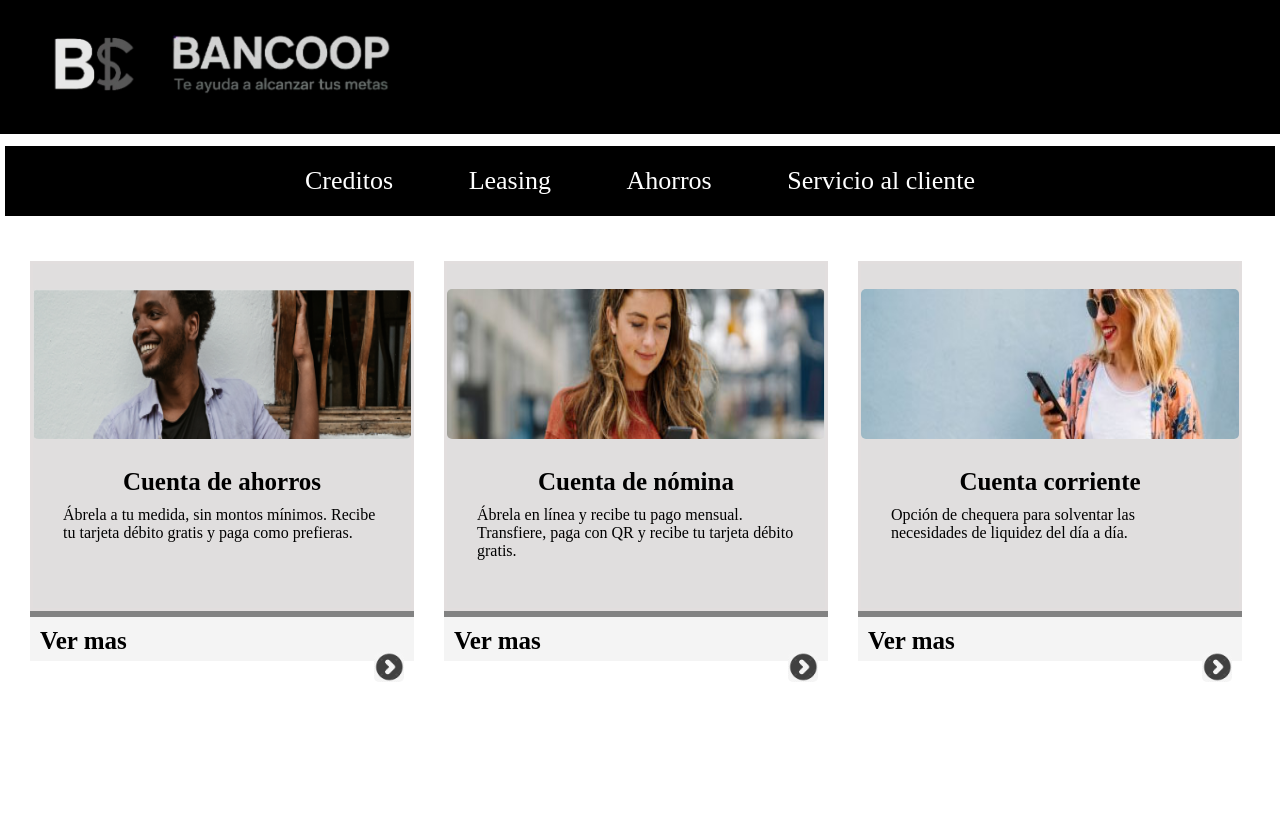
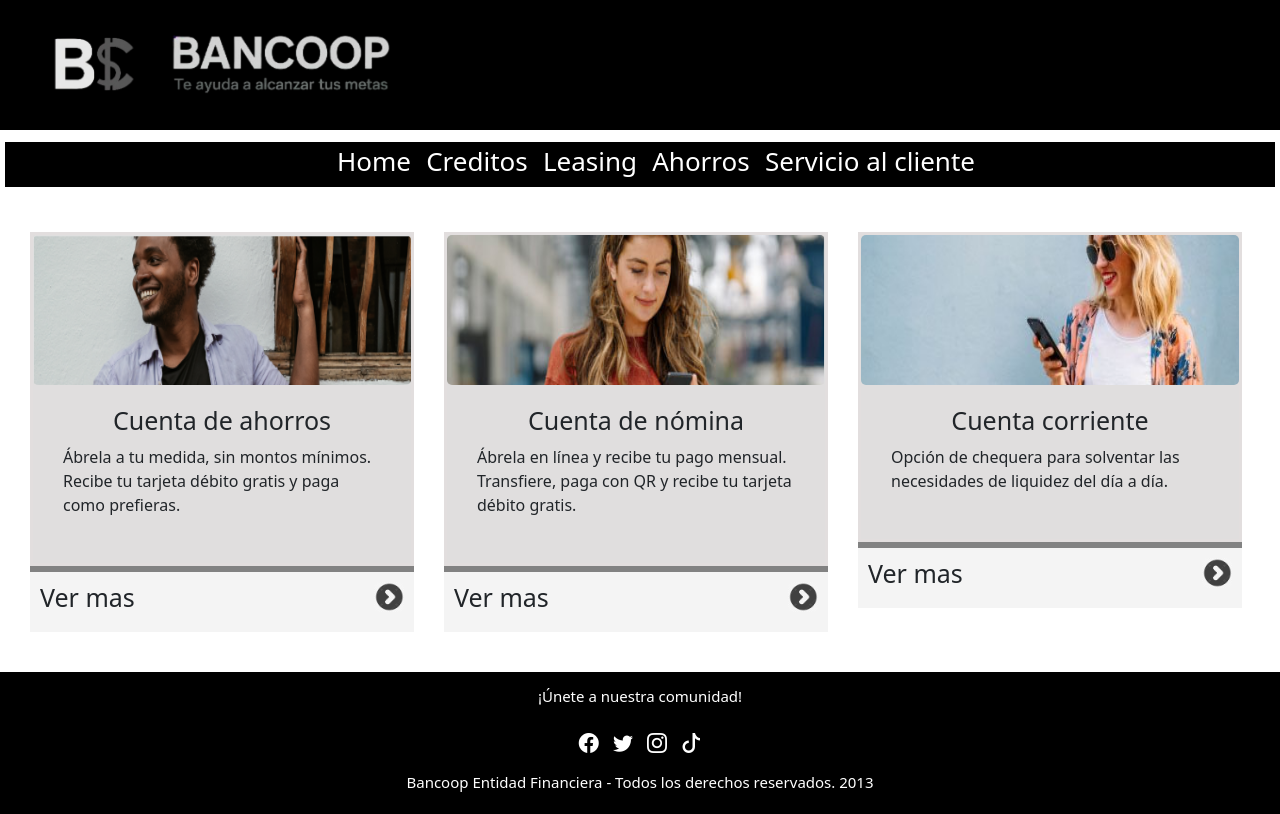
Before and after one commit to SebastianSa0/EJER_JOAN_FLORIAN, a plain HTML site: page ahorros.html in a window 1280 px wide. Shown: the top 814 px of the page. Drawn offline with nearby package versions, Linux system fonts and the light colour scheme.

Commit message:
Se agregaron iconos al footer y se añadio el modulo inicio en menu inicial

```diff
--- a/ahorros.html
+++ b/ahorros.html
@@ -4,6 +4,8 @@
     <meta charset="UTF-8">
     <meta name="viewport" content="width=device-width, initial-scale=1.0">
     <title>Creditos Bancoop </title>
+    <link href="https://cdn.jsdelivr.net/npm/bootstrap@5.3.6/dist/css/bootstrap.min.css" rel="stylesheet" integrity="sha384-4Q6Gf2aSP4eDXB8Miphtr37CMZZQ5oXLH2yaXMJ2w8e2ZtHTl7GptT4jmndRuHDT" crossorigin="anonymous">
+    <link href="https://cdn.jsdelivr.net/npm/bootstrap-icons/font/bootstrap-icons.css" rel="stylesheet">
     <link rel="stylesheet" href="style.css"></link>
 </head>
 <body>
@@ -16,6 +18,7 @@
         </div>
         <nav>
             <ul class="nav-items">
+                <li><a href="index.html">Home</a></li>
                 <li><a href="creditos.html">Creditos</a></li>
                 <li><a href="leasing.html">Leasing</a></li>
                 <li><a href="ahorros.html">Ahorros</a></li>
@@ -60,5 +63,15 @@
             </div>
         </div>
     </main>
+    <footer>
+        <div class="social-media">
+            <h3> ¡Únete a nuestra comunidad!</h3>
+            <a href="https://www.facebook.com" target="_blank" alt="Facebook" class=""> <i class="bi bi-facebook social-media-icon"></i></a>
+            <a href="https://twitter.com" target="_blank" alt="Twitter" class=""><i class="bi bi-twitter social-media-icon"></i> </a>
+            <a href="https://www.instagram.com" target="_blank" alt="Instagram" class=""><i class="bi bi-instagram social-media-icon"></i> </a>
+            <a href="https://www.tiktok.com" target="_blank" alt="TikTok" class=""><i class="bi bi-tiktok social-media-icon"></i></a>
+        </div>
+        <H3> Bancoop Entidad Financiera - Todos los derechos reservados. 2013</H3>
+    </footer>
 </body>
 </html>
--- a/style.css
+++ b/style.css
@@ -38,16 +38,15 @@ nav{
     border-radius: 5px;
     width:100vw;
     padding: 0px 300px;
-    height:80px;
+    height:55px;
     align-content: center;
 }
- a {
+a{
       color: inherit;
       text-decoration: none;
     }
 .nav-items{
     display:flex;
-    align-content: center;
     justify-content:space-between;
     color:white;
     font-size:26px;
@@ -73,9 +72,12 @@ form{
 
 }
 
-h2{
+.h2-index{
     text-align: center !important;
     margin-bottom: 20px;
+    font-size: 25px;
+}
+h2{
     font-size: 25px;
     margin-bottom: 10px;
 }
@@ -173,15 +175,17 @@ img{
 .module-section{
     box-sizing: border-box;
     width:30vw;
-    height:350px;
     background-color: #e0dede;
     margin:20px 20px 0 10px;
     border:3px solid rgba(228, 223, 223, 0.678);
+    text-align: center;
+    padding-bottom: 30px;
 }
 
 .img-module-section{
     width:100%;
-    height:150px
+    height:150px;
+    margin:0 0 20px 0;
 }
 
 .section-module-footer{
@@ -193,23 +197,25 @@ img{
     background-color: #ededed94;
     border-top:6px solid rgba(105, 105, 105, 0.815);
     padding:10px;
-    height: 50px;
+
 }
 
 .icon-small{
+    margin:0;
     width:30px;
     height:30px;
 }
 
 .paragraph-padding{
-    padding:0 30px 0 30px
+    text-align: left;
+    padding:0 30px 0 30px;
 }
 
 footer{
     color:white;
     background-color: black;
-    height: 40px;
     text-align:center;
+    padding: 15px 0;
 }
 
 h3{
@@ -217,10 +223,12 @@ h3{
 }
 
 .social-media{
-    display: flex;
+    display: block;
     justify-content: center;
     align-items: center;
+    line-height: 3;
 }
-.social-icon{
-
+.social-media-icon{
+    margin: 0 5px;
+    font-size:20px;
 }
```
Also changed, not shown: creditos.html (+13 -0 lines), index.html (+15 -12 lines), leasing.html (+13 -0 lines), servicio.html (+13 -0 lines).
